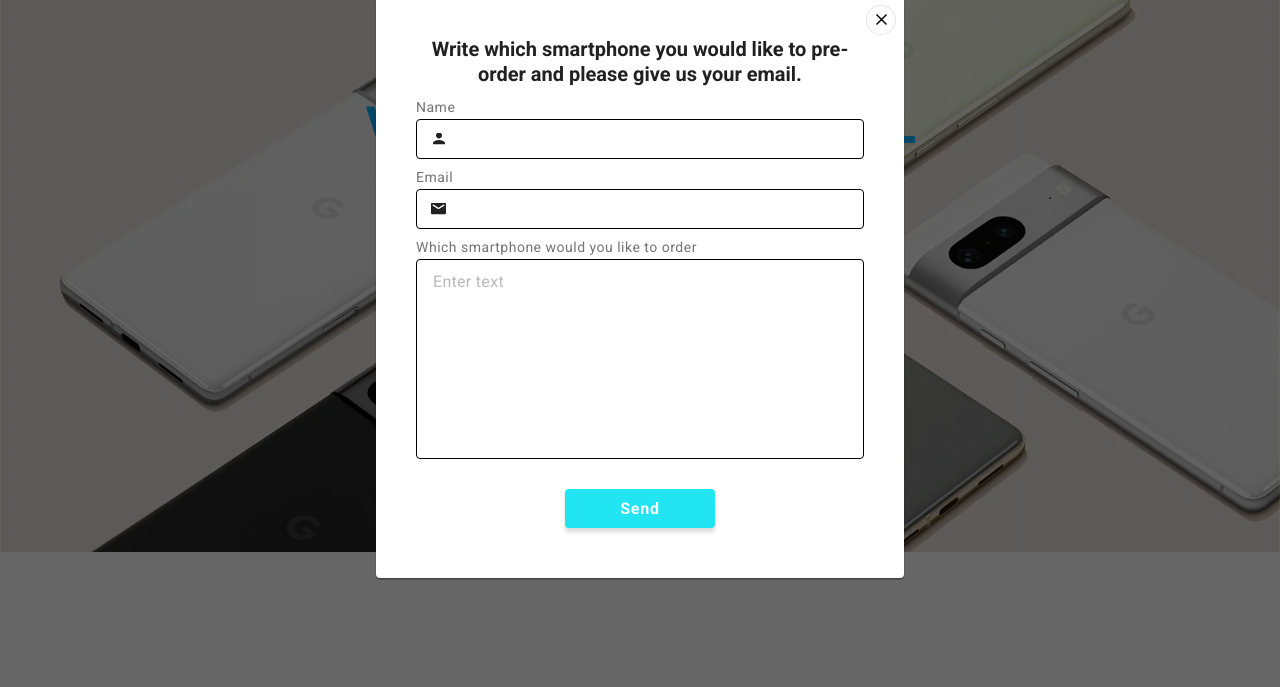
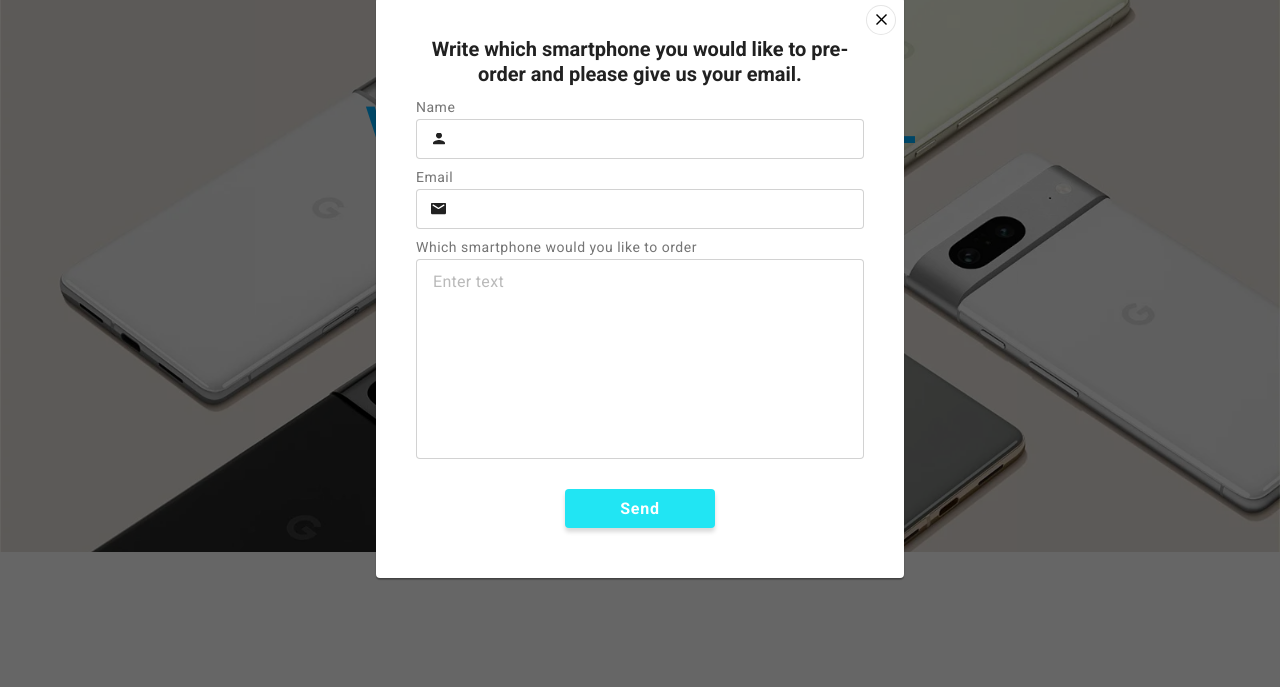
Before and after one commit to CipherGuardians/pixel, a plain HTML site: page index.html in a window 1280 px wide. Both pictures are taken after a click on the link "MAKE PRE-ORDER". Shown: the part 113-800 px from the top of the page. Drawn offline with Linux system fonts and the light colour scheme.

Commit message:
Update popup.css

```diff
--- a/css/popup.css
+++ b/css/popup.css
@@ -64,14 +64,14 @@
 }
 
 .popup__input {
-    border: 1px solid black;
+    border: 1px solid rgba(33, 33, 33, 0.2);
     border-radius: 4px;
     width: 100%;
     height: 40px;
     display: block;
     outline: none;
     padding-left: 40px;
-    color: rgba(117, 117, 117, 0.5);
+    color: black;
     font-size: 12px;
     letter-spacing: 0.3px;
 }
```
